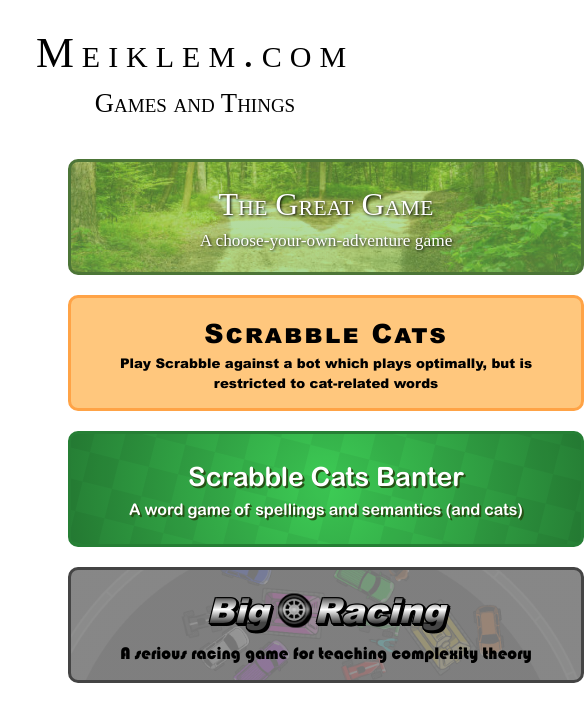
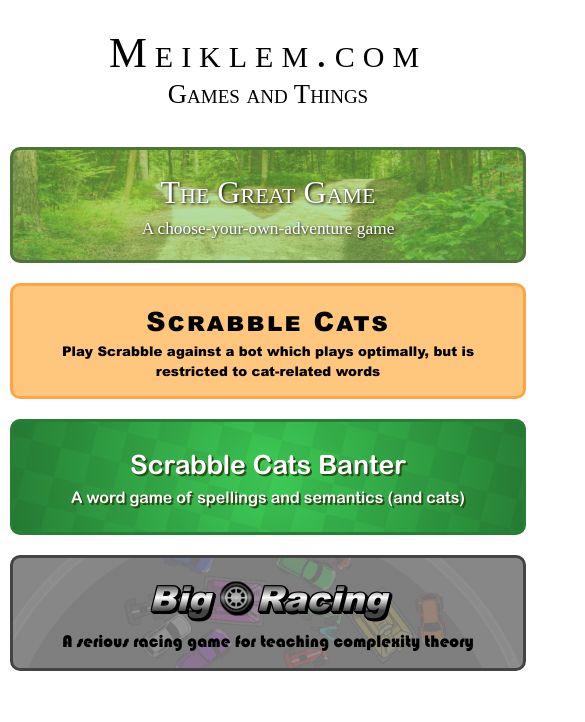
Before and after one commit to lord-macklem/lord-macklem.github.io, a plain HTML site: page index.html in a window 390 px wide. Shown: the whole page, 585 px wide, since content can reach past the window. Drawn offline with Linux system fonts and the light colour scheme.

Commit message:
CSS for mobile

```diff
--- a/index.html
+++ b/index.html
@@ -4,14 +4,15 @@
 	<title>Meiklem.com</title>
 	<link rel="stylesheet" href="style.css">
 	<link rel="icon" type="image/x-icon" href="icon.png">
+	<meta name="viewport" content="width=device-width, initial-scale=1.0">
 </head>
 <body>
-	<div class="header">
+	<header>
 		<a href="/">
-			<span class="title">Meiklem.com</span></br>
-			<span class="subtitle">Games and Things</span>
+			<h1>Meiklem.com</h1>
+			<h2>Games and Things</h2>
 		</a>
-	</div>
+	</header>
 	<div class="content">
 		<a href="/great-game/"><div class="game-box great-game"><div class="text-wrapper">
 			<h1>The Great Game</h1>
--- a/style.css
+++ b/style.css
@@ -14,22 +14,26 @@
 body {
 	background-color: #ffffff;
 	line-height: 1.5;
+	margin: 0;
 }
-.header {
-	width: 100%;
+header {
 	margin: 20pt 0 20pt 0;
 	text-align: center;
 	line-height: 1.2;
-	font-size: 28pt;
 	font-variant: small-caps;
 	color: black;
+	min-width: 536px;
 }
-.header .title {
+header h1 {
 	font-size: 32pt;
+	font-weight: normal;
 	letter-spacing: 8px;
+	margin: 0;
 }
-.header .subtitle {
+header h2 {
 	font-size: 20pt;
+	font-weight: normal;
+	margin: 0;
 }
 a {
 	color: black;
@@ -37,7 +41,6 @@ a {
 }
 .content {
 	text-align: center;
-	margin: 0 50px 0 50px;
 }
 .game-box {
 	display: inline-block;
```
